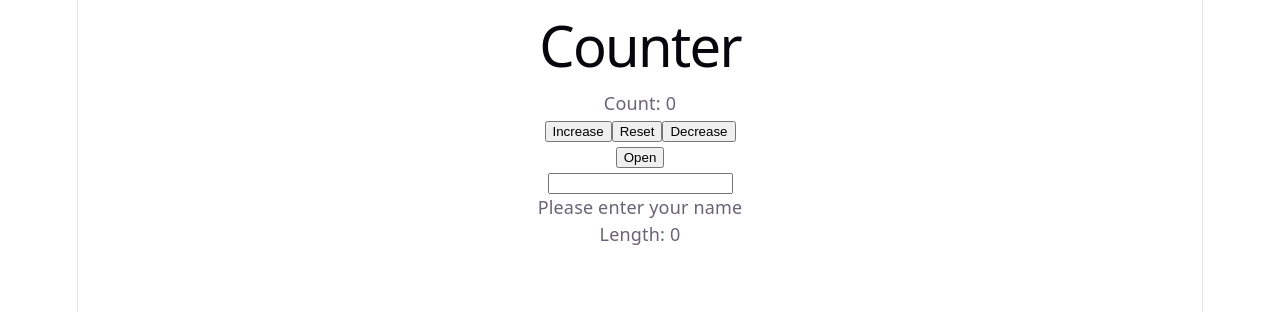
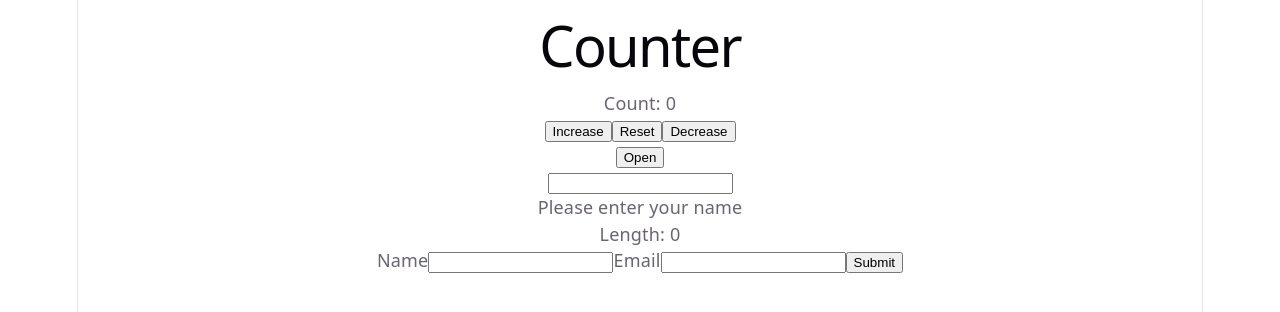
Before and after one commit to kho903/dev-journey, a React (Vite) app in the folder learning/react/02-state-events/practice/react-state-events-practice/: page / in a window 1280 px wide. Shown: the top 312 px of the page. Built offline with nearby package versions, Linux system fonts and the light colour scheme.

Commit message:
feat: add simple form practice
Refs #24

```diff
--- a/learning/react/02-state-events/practice/react-state-events-practice/src/App.jsx
+++ b/learning/react/02-state-events/practice/react-state-events-practice/src/App.jsx
@@ -1,6 +1,7 @@
 import Counter from "./practice/01-counter/Counter";
 import Toggle from "./practice/02-toggle/Toggle";
 import ControlledInput from "./practice/03-controlled-input/ControlledInput";
+import SimpleForm from "./practice/04-simple-form/SimpleForm";
 
 function App() {
   return (
@@ -8,6 +9,7 @@ function App() {
       <Counter />
       <Toggle />
       <ControlledInput />
+      <SimpleForm />
     </section>
   );
 }
--- /dev/null
+++ b/learning/react/02-state-events/practice/react-state-events-practice/src/practice/04-simple-form/SimpleForm.jsx
@@ -0,0 +1,63 @@
+import { useState } from "react";
+
+function SimpleForm() {
+  const [name, setName] = useState("");
+  const [email, setEmail] = useState("");
+  const [error, setError] = useState("");
+  const [submittedUser, setSubmittedUser] = useState(null);
+
+  function handleSubmit(event) {
+    event.preventDefault();
+
+    if (name.trim() === "" || email.trim() === "") {
+      setError("Please fill in all fields");
+      return;
+    }
+
+    setSubmittedUser({
+      name,
+      email,
+    });
+
+    setError("");
+    setName("");
+    setEmail("");
+  }
+
+  return (
+    <section>
+      <form onSubmit={handleSubmit}>
+        <label>
+          Name
+          <input
+            type="text"
+            value={name}
+            onChange={(event) => setName(event.target.value)}
+          />
+        </label>
+
+        <label>
+          Email
+          <input
+            type="email"
+            value={email}
+            onChange={(event) => setEmail(event.target.value)}
+          />
+        </label>
+
+        <button type="submit">Submit</button>
+      </form>
+
+      {error && <p>{error}</p>}
+
+      {submittedUser && (
+        <div>
+          <p>Name: {submittedUser.name}</p>
+          <p>Email: {submittedUser.email}</p>
+        </div>
+      )}
+    </section>
+  );
+}
+
+export default SimpleForm;
```
